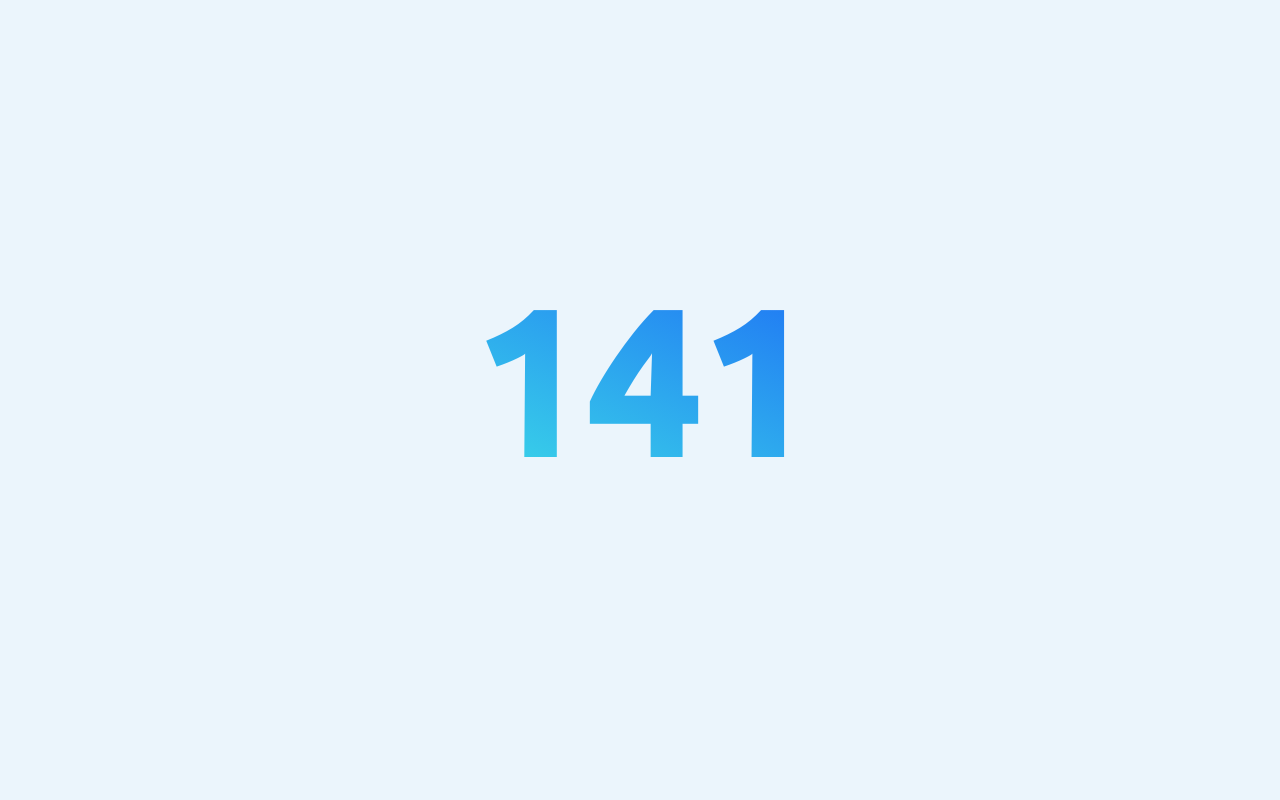
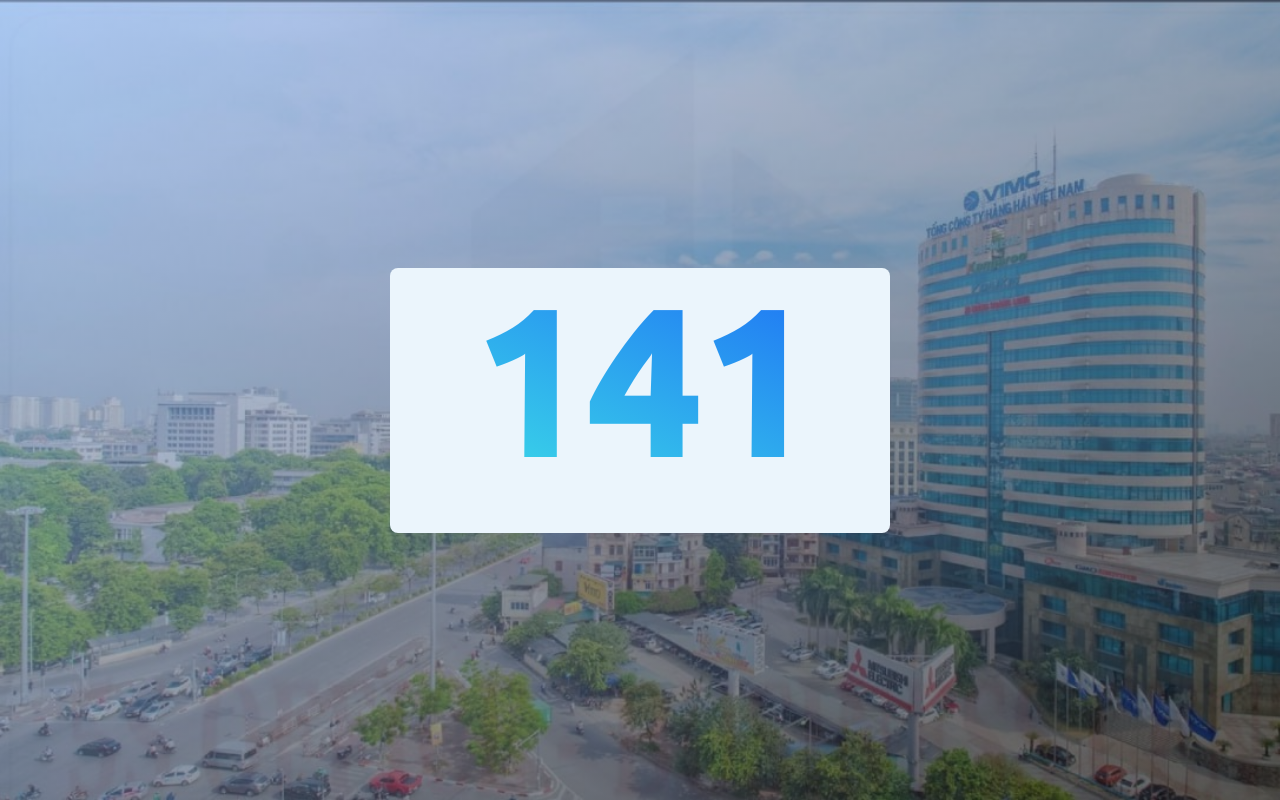
Before and after one commit to gunham01/gunham01.github.io, a plain HTML site: page index.html in a window 1280 px wide. Drawn offline with Linux system fonts and the light colour scheme.

Commit message:
add background

```diff
--- a/index.html
+++ b/index.html
@@ -6,6 +6,21 @@
     <meta name="viewport" content="width=device-width, initial-scale=1.0" />
     <style>
       @import url('https://fonts.googleapis.com/css?family=Ubuntu:500&display=swap');
+      body {
+        width: 100%;
+        height: 100vh;
+        display: flex;
+        justify-content: center;
+        align-items: center;
+        background-image: linear-gradient(
+            to right bottom,
+            rgb(170 202 255 / 60%),
+            rgb(0 0 0 / 60%)
+          ),
+          url(background.jpg);
+        background-repeat: no-repeat;
+        background-size: cover;
+      }
       * {
         margin: 0;
         padding: 0;
@@ -16,7 +31,9 @@
         display: flex;
         justify-content: center;
         align-items: center;
-        min-height: 100vh;
+        border-radius: 8px;
+        min-width: 500px;
+        /* min-height: 100vh; */
         background: #ebf5fc;
       }
       .header {
```
Also changed, not shown: background.jpg (added).
